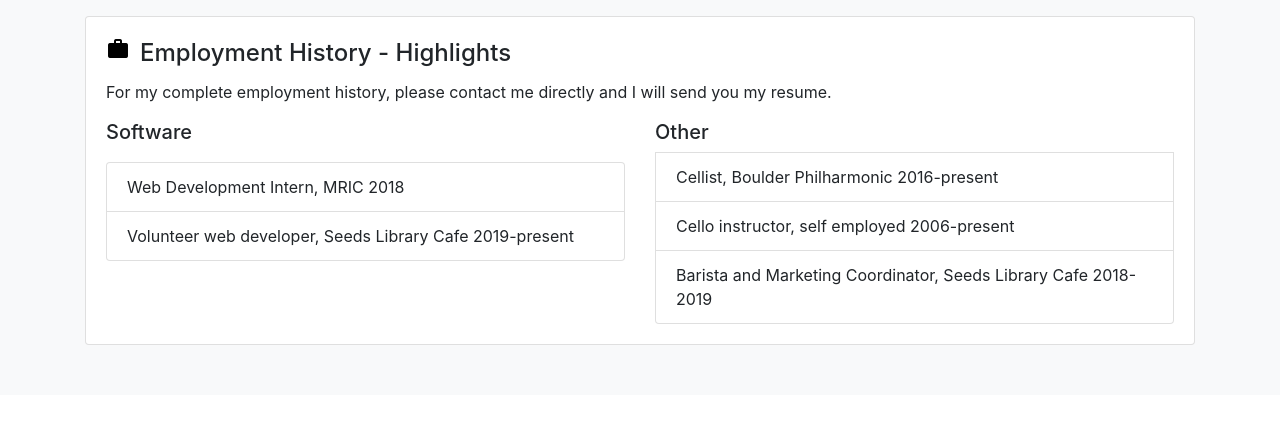
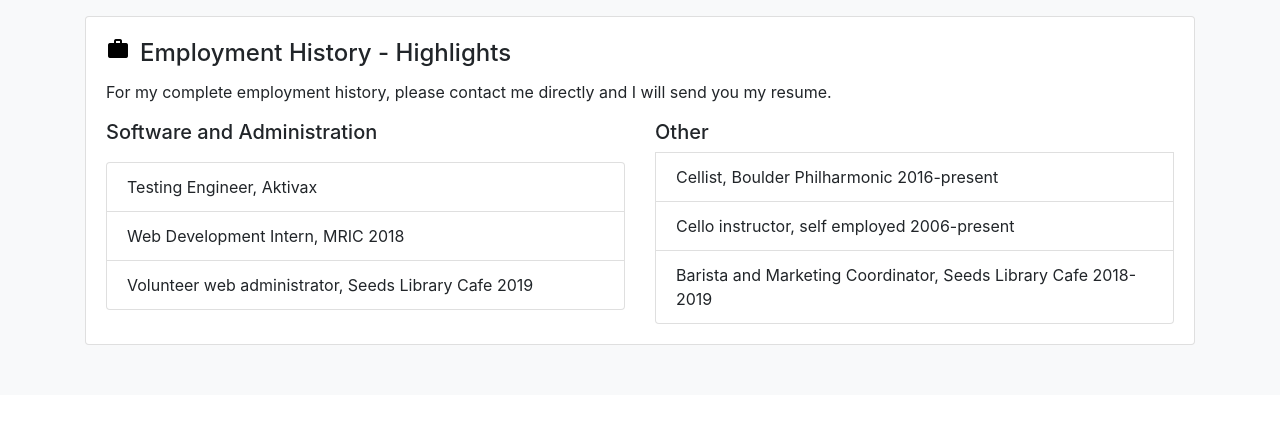
Before and after one commit to GretaP/DevWebbieSimple, a plain HTML site: page index.html in a window 1280 px wide. Shown: the part 4611-5053 px from the top of the page. Drawn offline with Linux system fonts and the light colour scheme.

Commit message:
Changes content

```diff
--- a/index.html
+++ b/index.html
@@ -315,10 +315,11 @@
                 <p>For my complete employment history, please contact me directly and I will send you my resume.</p>
                 <div class="row">
                     <div class="col-md-6">
-                        <h5>Software</h5>
+                        <h5>Software and Administration</h5>
                         <ul class="list-group">
+                            <li class="list-group-item">Testing Engineer, Aktivax</li>
                             <li class="list-group-item">Web Development Intern, MRIC 2018</li>
-                            <li class="list-group-item">Volunteer web developer, Seeds Library Cafe 2019-present</li>
+                            <li class="list-group-item">Volunteer web administrator, Seeds Library Cafe 2019</li>
                         </ul>
                     </div>
                     <div class="col-md-6">
```
